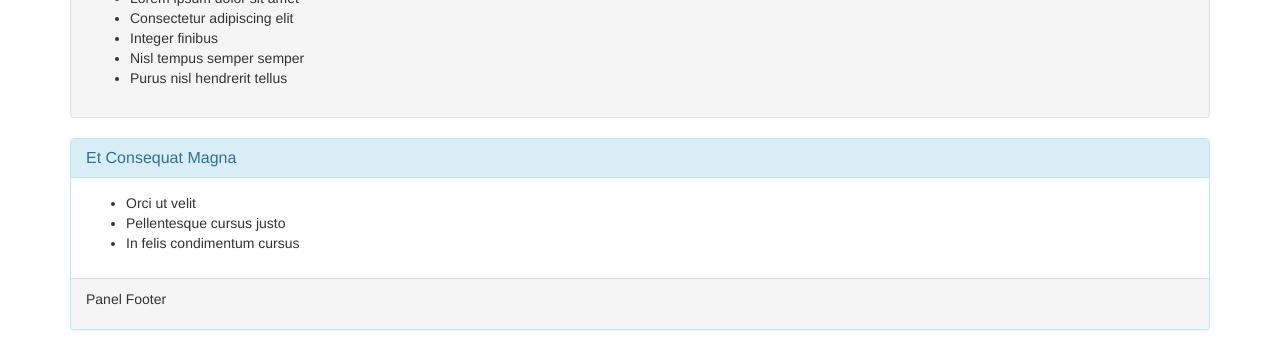
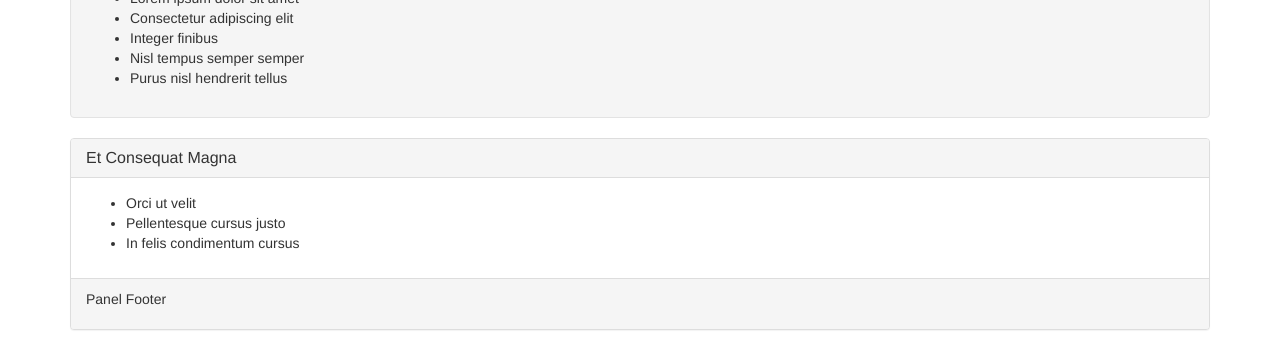
Before and after one commit to petersoleeh/bootstrap-practice, a plain HTML site: page index.html in a window 1280 px wide. Shown: the part 425-772 px from the top of the page. Drawn offline with Linux system fonts and the light colour scheme.

Commit message:
Small changes in the bootstrap-practice

```diff
--- a/index.html
+++ b/index.html
@@ -21,7 +21,7 @@
       <li>Purus nisl hendrerit tellus</li>
     </ul>
   </div>
-  <div class="panel panel-info">
+  <div class="panel panel-default">
     <div class="panel-heading">
     <h2 class="panel-title">Et Consequat Magna</h2>
   </div>
```
